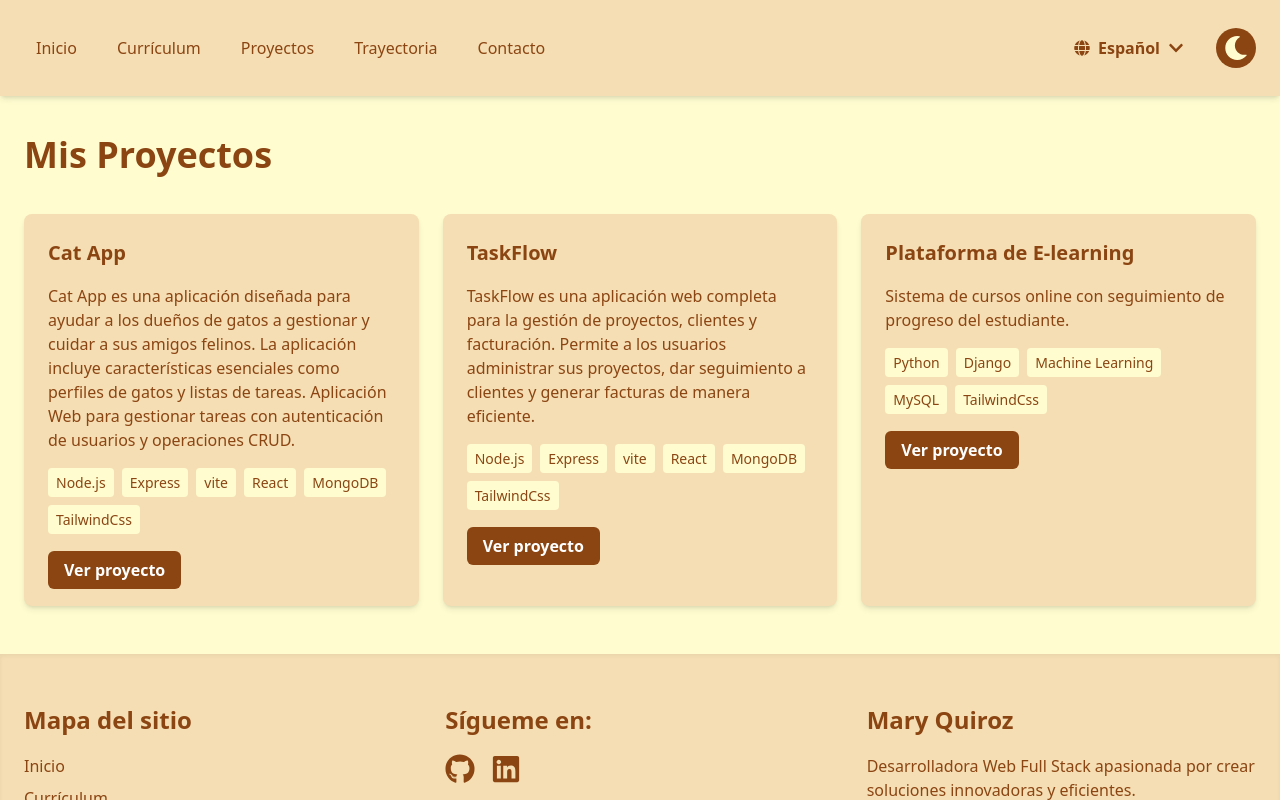
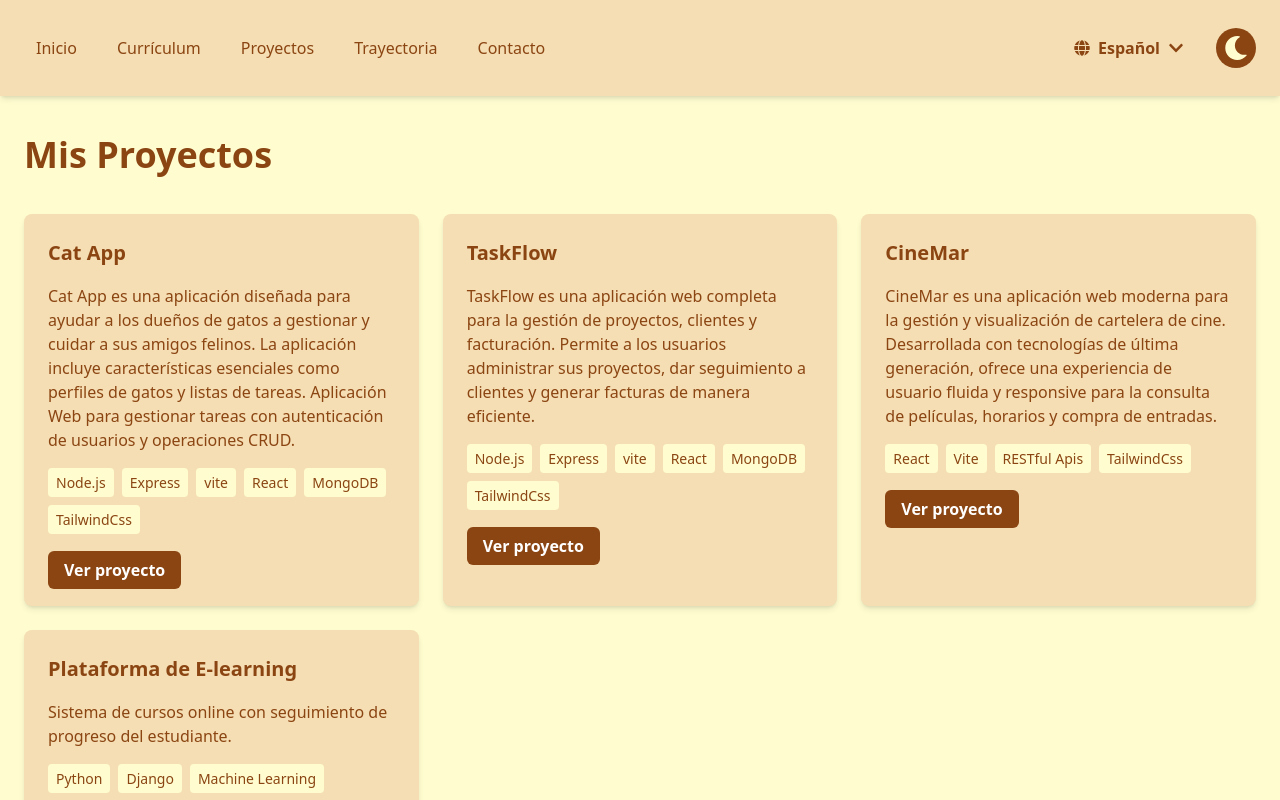
Before and after one commit to MaryQuiroz/myportfolio, a React (Vite) app: page /myportfolio/projects in a window 1280 px wide. Shown: the top 800 px of the page. Built offline with nearby package versions, Linux system fonts and the light colour scheme.

Commit message:
add cinemar project

```diff
--- a/src/pages/Projects.jsx
+++ b/src/pages/Projects.jsx
@@ -25,7 +25,11 @@ function Projects() {
       id: 1,
       name: 'Cat App',
       category: 'web',
-      description: 'Cat App es una aplicación diseñada para ayudar a los dueños de gatos a gestionar y cuidar a sus amigos felinos. La aplicación incluye características esenciales como perfiles de gatos y listas de tareas. Aplicación Web para gestionar tareas con autenticación de usuarios y operaciones CRUD.',
+      description: {
+        es: 'Cat App es una aplicación diseñada para ayudar a los dueños de gatos a gestionar y cuidar a sus amigos felinos. La aplicación incluye características esenciales como perfiles de gatos y listas de tareas. Aplicación Web para gestionar tareas con autenticación de usuarios y operaciones CRUD.',
+        en: 'Cat App is an application designed to help cat owners manage and care for their feline friends. The application includes essential features such as cat profiles and task lists. Web application for task management with user authentication and CRUD operations.',
+        de: 'Cat App ist eine Anwendung, die Katzenbesitzern hilft, ihre felinen Freunde zu verwalten und zu pflegen. Die Anwendung enthält wichtige Funktionen wie Katzenprofile und Aufgabenlisten. Webanwendung zur Aufgabenverwaltung mit Benutzerauthentifizierung und CRUD-Operationen.'
+      },
       technologies: ['Node.js', 'Express','vite', 'React', 'MongoDB', 'TailwindCss'],
       link: 'https://github.com/MaryQuiroz/CatApp.git'
     },
@@ -33,20 +37,38 @@ function Projects() {
       id: 2,
       name: 'TaskFlow',
       category: 'web',
-      description: 'TaskFlow es una aplicación web completa para la gestión de proyectos, clientes y facturación. Permite a los usuarios administrar sus proyectos, dar seguimiento a clientes y generar facturas de manera eficiente.',
+      description: {
+        es: 'TaskFlow es una aplicación web completa para la gestión de proyectos, clientes y facturación. Permite a los usuarios administrar sus proyectos, dar seguimiento a clientes y generar facturas de manera eficiente.',
+        en: 'TaskFlow is a comprehensive web application for project management, client tracking, and billing. It allows users to manage their projects, track clients, and generate invoices efficiently.',
+        de: 'TaskFlow ist eine umfassende Webanwendung für Projektmanagement, Kundenverwaltung und Rechnungsstellung. Sie ermöglicht Benutzern die effiziente Verwaltung ihrer Projekte, die Verfolgung von Kunden und die Generierung von Rechnungen.'
+      },
       technologies: ['Node.js', 'Express','vite', 'React', 'MongoDB', 'TailwindCss'],
       link: 'https://github.com/MaryQuiroz/TaskFlow'
     },
     {
       id: 3,
+      name: 'CineMar',
+      category: 'web',
+      description: {
+        es: 'CineMar es una aplicación web moderna para la gestión y visualización de cartelera de cine. Desarrollada con tecnologías de última generación, ofrece una experiencia de usuario fluida y responsive para la consulta de películas, horarios y compra de entradas.',
+        en: 'CineMar is a modern web application for managing and viewing movie listings. Developed with cutting-edge technologies, it offers a smooth and responsive user experience for browsing movies, schedules, and purchasing tickets.',
+        de: 'CineMar ist eine moderne Webanwendung zur Verwaltung und Anzeige von Kinoprogrammen. Entwickelt mit modernsten Technologien, bietet sie ein flüssiges und responsives Benutzererlebnis zum Durchsuchen von Filmen, Zeitplänen und zum Kauf von Tickets.'
+      },
+      technologies: ['React', 'Vite', 'RESTful Apis', 'TailwindCss'],
+      link: 'https://github.com/MaryQuiroz/CineMar'
+    },
+    {
+      id: 4,
       name: 'Plataforma de E-learning',
       category: 'web',
-      description: 'Sistema de cursos online con seguimiento de progreso del estudiante.',
+      description: {
+        es: 'Sistema de cursos online con seguimiento de progreso del estudiante.',
+        en: 'Online course system with student progress tracking.',
+        de: 'Online-Kurssystem mit Verfolgung des Lernfortschritts der Studenten.'
+      },
       technologies: ['Python', 'Django', 'Machine Learning', 'MySQL', 'TailwindCss'],
       link: '#'
-    }
-
-
+    },
   ];
 
   const filteredProjects = filter === 'all' ? projects : projects.filter(project => project.category === filter);
@@ -55,14 +77,12 @@ function Projects() {
     <div className="projects">
       <h1 className="text-4xl font-bold mb-8 text-primary-brown dark:text-primary-cream">{content[language].title}</h1>
 
-
-
       <div className="grid grid-cols-1 md:grid-cols-2 lg:grid-cols-3 gap-6">
         {filteredProjects.map((project) => (
           <div key={project.id} className="bg-secondary-cream dark:bg-secondary-brown p-6 rounded-lg shadow-md">
             <h3 className="text-xl font-semibold mb-2 text-primary-brown dark:text-primary-cream">{project.name}</h3>
             <p className="text-sm mb-4 text-secondary-brown dark:text-secondary-cream">{content[language][project.category]}</p>
-            <p className="mb-4 text-primary-brown dark:text-primary-cream">{project.description}</p>
+            <p className="mb-4 text-primary-brown dark:text-primary-cream">{project.description[language]}</p>
             <div className="mb-4">
               {project.technologies.map((tech, index) => (
                 <span key={index} className="inline-block bg-primary-cream dark:bg-primary-brown text-primary-brown dark:text-primary-cream px-2 py-1 rounded mr-2 mb-2 text-sm">
```
